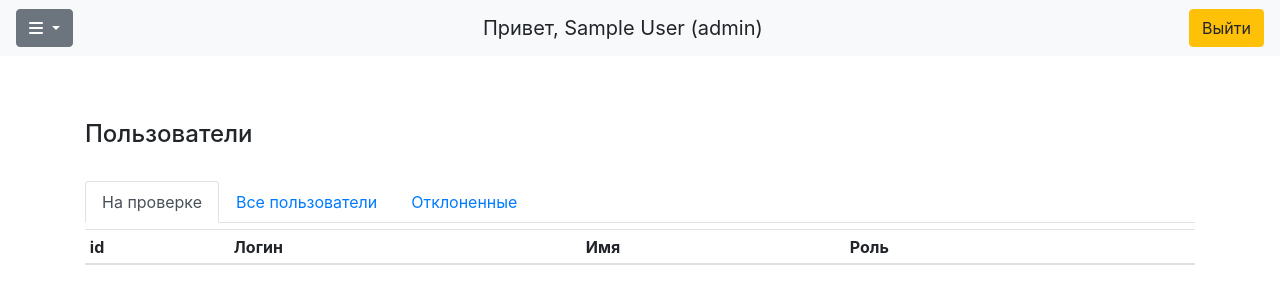
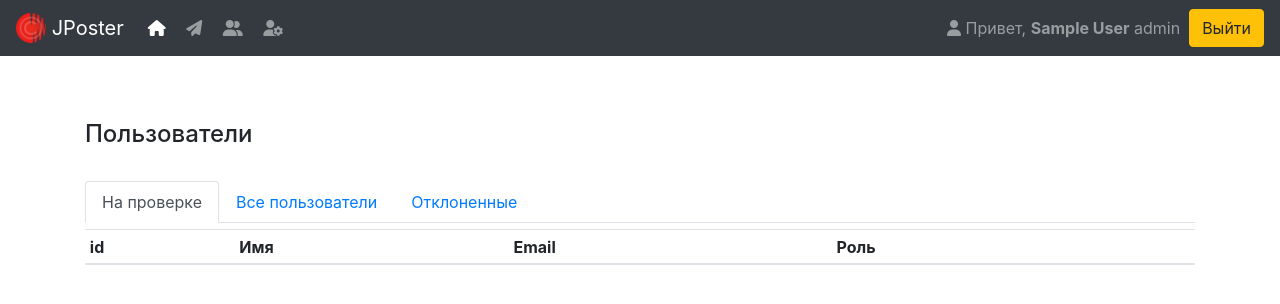
Before and after one commit to VladislavMilev/soft_twitter, a Flask app: page /users in a window 1280 px wide. Shown: the top 304 px of the page. Run offline with Flask 2, Linux system fonts and the light colour scheme; the visitor is signed in with stand-in values (Sample User, id 1); data comes from the database, SQL or seed files in the repository; data that the repository does not hold is empty; some libraries are stand-ins or nearby versions.

Commit message:
fix navbar

```diff
--- a/src/templates/pages/template_page.html
+++ b/src/templates/pages/template_page.html
@@ -15,52 +15,82 @@
     {% block head %}{% endblock %}
 </head>
 <body>
-<nav class="navbar navbar-light bg-light">
+
+<nav class="navbar navbar-expand-lg navbar-dark bg-dark">
     {% if 'user_id' in session %}
-    <div class="dropdown">
-        <button class="btn btn-secondary dropdown-toggle" type="button" data-toggle="dropdown"
-                aria-haspopup="true" aria-expanded="false">
-            <i class="fas fa-bars"></i>
-        </button>
-        {% if session.get('role_id') == 1 %}
-
-        <div class="dropdown-menu" aria-labelledby="dropdownMenuButton">
-            <a class="dropdown-item" href="/"><i class="fas fa-home"></i>&nbsp;Главная</a>
-            <a class="dropdown-item" href="/posts"><i class="fas fa-paper-plane"></i>&nbsp;Посты</a>
-            <a class="dropdown-item" href="/users"><i class="fas fa-user-friends"></i>&nbsp;Пользователи</a>
-            <a class="dropdown-item" href="/settings"><i class="fas fa-user-cog"></i>&nbsp;Настройки</a>
-        </div>
-
+    <a class="navbar-brand" href="#">
+        <img src="{{ url_for('static', filename='img/favicon.png') }}" width="30" height="30"
+             class="d-inline-block align-top"
+             alt="">
+        JPoster
+    </a>
+    <button class="navbar-toggler" type="button" data-toggle="collapse" data-target="#navbarText"
+            aria-controls="navbarText" aria-expanded="false" aria-label="Toggle navigation">
+        <span class="navbar-toggler-icon"></span>
+    </button>
+    <div class="collapse navbar-collapse" id="navbarText">
+        {% if session.get('role') == 'admin' %}
+        <ul class="navbar-nav mr-auto">
+            <li class="nav-item active">
+                <a class="nav-link" href="/"><i class="fas fa-home"></i>&nbsp;<span class="sr-only">(current)</span></a>
+            </li>
+            <li class="nav-item">
+                <a class="nav-link" href="/posts"><i class="fas fa-paper-plane"></i>&nbsp;</a>
+            </li>
+            <li class="nav-item">
+                <a class="nav-link" href="/users"><i class="fas fa-user-friends"></i>&nbsp;</a>
+            </li>
+            <li class="nav-item">
+                <a class="nav-link" href="/settings"><i class="fas fa-user-cog"></i>&nbsp;</a>
+            </li>
+        </ul>
         {% endif %}
 
-        {% if session.get('role_id') == 2 %}
+        {% if session.get('role') != 'admin' %}
+        <ul class="navbar-nav mr-auto">
+            <li class="nav-item active">
+                <a class="dropdown-item" href="/"><i class="fas fa-home"></i>&nbsp<span class="sr-only">(current)</span></a>
+            </li>
+            <li class="nav-item">
+                <a class="dropdown-item" href="/posts"><i class="fas fa-paper-plane"></i>&nbsp;</a>
+            </li>
+            <li class="nav-item">
+                <a class="dropdown-item" href="/settings"><i class="fas fa-user-cog"></i>&nbsp;</a>
+            </li>
+        </ul>
+        {% endif %}
 
-        <div class="dropdown-menu" aria-labelledby="dropdownMenuButton">
-            <a class="dropdown-item" href="/"><i class="fas fa-home"></i>&nbsp;Главная</a>
-            <a class="dropdown-item" href="/posts"><i class="fas fa-paper-plane"></i>&nbsp;Посты</a>
-            <a class="dropdown-item" href="/settings"><i class="fas fa-user-cog"></i>&nbsp;Настройки</a>
-        </div>
-
-        {% endif %}
+        <span class="navbar-text">
+            <i class="fas fa-user"></i>&nbsp;Привет, <b>{{ session.get('user_name') }}</b> {{ session.get('role') }}&nbsp;&nbsp;
+        </span>
     </div>
     {% endif %}
 
-    {% if 'user_id' in session %}
-    <a class="navbar-brand">Привет, {{ session.get('user_name') }} ({{ session.get('role') }})</a>
-    <form class="form-inline" action="{{ link }}" method="get">
-        <button class="btn btn-warning my-2 my-sm-0" type="submit">{{ title }}</button>
-    </form>
-    {% endif %}
+    {% if 'user_id' not in session %}
 
-    {% if 'user_id' not in session %}
-    <a class="navbar-brand">POSTER</a>
-    <form class="form-inline" action="{{ link }}" method="get">
-        <button class="btn btn-warning my-2 my-sm-0" type="submit">{{ title }}</button>
-    </form>
-    {% endif %}
+    <a class="navbar-brand" href="#">
+        <img src="{{ url_for('static', filename='img/favicon.png') }}" width="30" height="30"
+             class="d-inline-block align-top"
+             alt="">
+        JPoster
+    </a>
+    <button class="navbar-toggler" type="button" data-toggle="collapse" data-target="#navbarText"
+            aria-controls="navbarText" aria-expanded="false" aria-label="Toggle navigation">
+        <span class="navbar-toggler-icon"></span>
+    </button>
+    <div class="collapse navbar-collapse" id="navbarText">
+        {% if session.get('role') == 'admin' %}
+        <ul class="navbar-nav mr-auto"></ul>
+        {% endif %}
+        {% if session.get('role') != 'admin' %}
+        <ul class="navbar-nav mr-auto"></ul>
+        {% endif %}
+        {% endif %}
 
+        <form class="form-inline" action="{{ link }}" method="get">
+            <button class="btn btn-warning my-2 my-sm-0" type="submit">{{ title }}</button>
+        </form>
 </nav>
-
 
 {% with messages = get_flashed_messages(with_categories=true) %}
 
--- a/src/templates/pages/users.html
+++ b/src/templates/pages/users.html
@@ -32,8 +32,8 @@
                     <thead>
                     <tr>
                         <th scope="col">id</th>
-                        <th scope="col">Логин</th>
                         <th scope="col">Имя</th>
+                        <th scope="col">Email</th>
                         <th scope="col">Роль</th>
                         <th scope="col"></th>
                     </tr>
@@ -43,8 +43,8 @@
                             <tbody>
                             <tr>
                                 <th scope="row">{{ user.id }}</th>
+                                <td>{{ user.name }}</td>
                                 <td><a class="text-secondary" href="user/{{ user.id }}">{{ user.login }}</a></td>
-                                <td>{{ user.name }}</td>
                                 <td>
                                     <button type="button" class="btn btn-light btn-sm dropdown-toggle"
                                             data-toggle="dropdown"
@@ -60,7 +60,7 @@
                                 </td>
                                 <td>
                                     <div class="btn-group" role="group" aria-label="Basic example">
-                                        <a class="btn btn-light" href="/user/view/{{ user.id }}" role="button"><i
+                                        <a class="btn btn-light" href="/user/{{ user.id }}" role="button"><i
                                                 class="fas fa-eye"></i></a>
                                         <button type="button" class="btn btn-light btn-sm dropdown"
                                                 data-toggle="dropdown"
@@ -113,7 +113,7 @@
                             </td>
                             <td>
                                 <div class="btn-group" role="group" aria-label="Basic example">
-                                    <a class="btn btn-light" href="/user/view/{{ user.id }}" role="button"><i
+                                    <a class="btn btn-light" href="/user/{{ user.id }}" role="button"><i
                                             class="fas fa-eye"></i></a>
                                     <button type="button" class="btn btn-light btn-sm dropdown"
                                             data-toggle="dropdown"
@@ -166,7 +166,7 @@
                                 </td>
                                 <td>
                                     <div class="btn-group" role="group" aria-label="Basic example">
-                                        <a class="btn btn-light" href="/user/view/{{ user.id }}" role="button"><i
+                                        <a class="btn btn-light" href="/user/{{ user.id }}" role="button"><i
                                                 class="fas fa-eye"></i></a>
                                         <button type="button" class="btn btn-light btn-sm dropdown"
                                                 data-toggle="dropdown"
```
